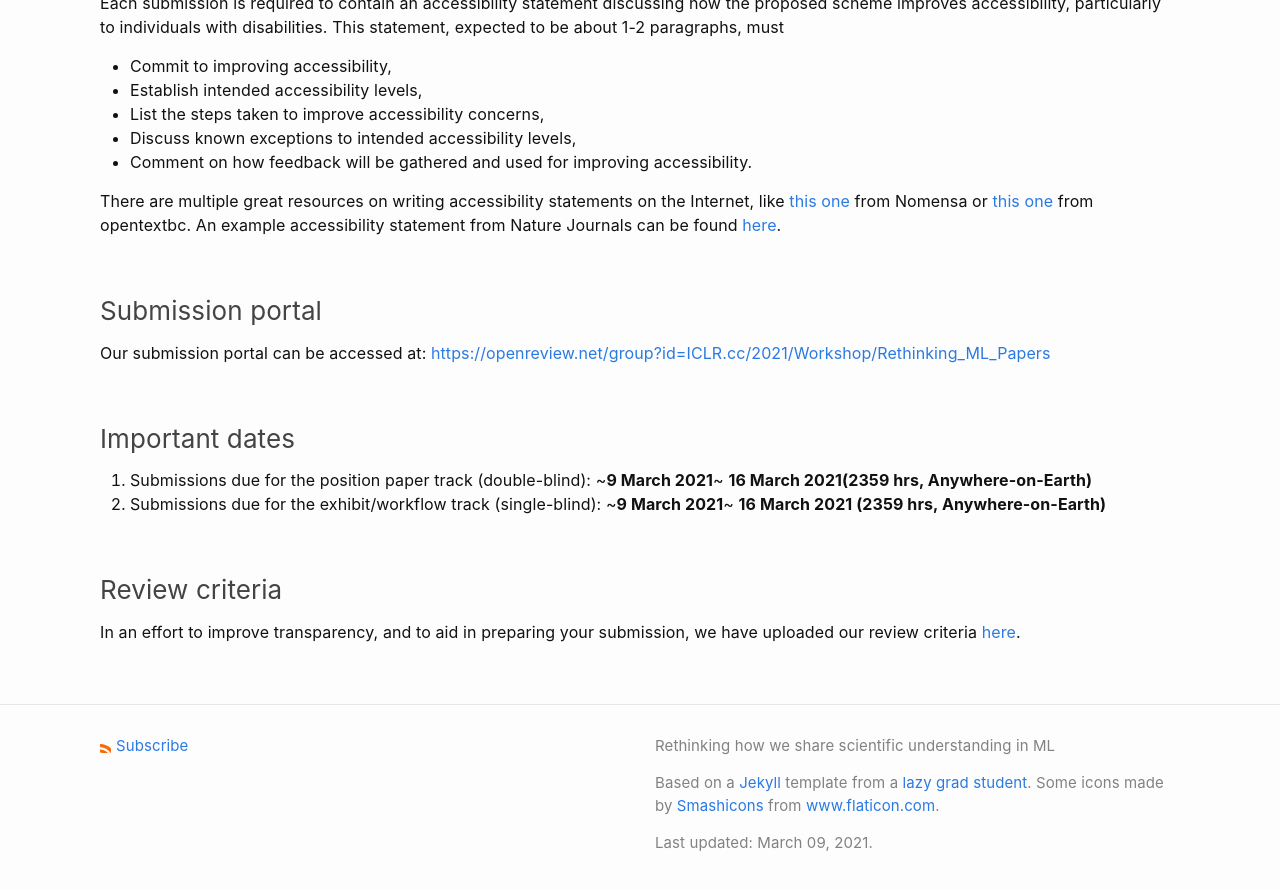
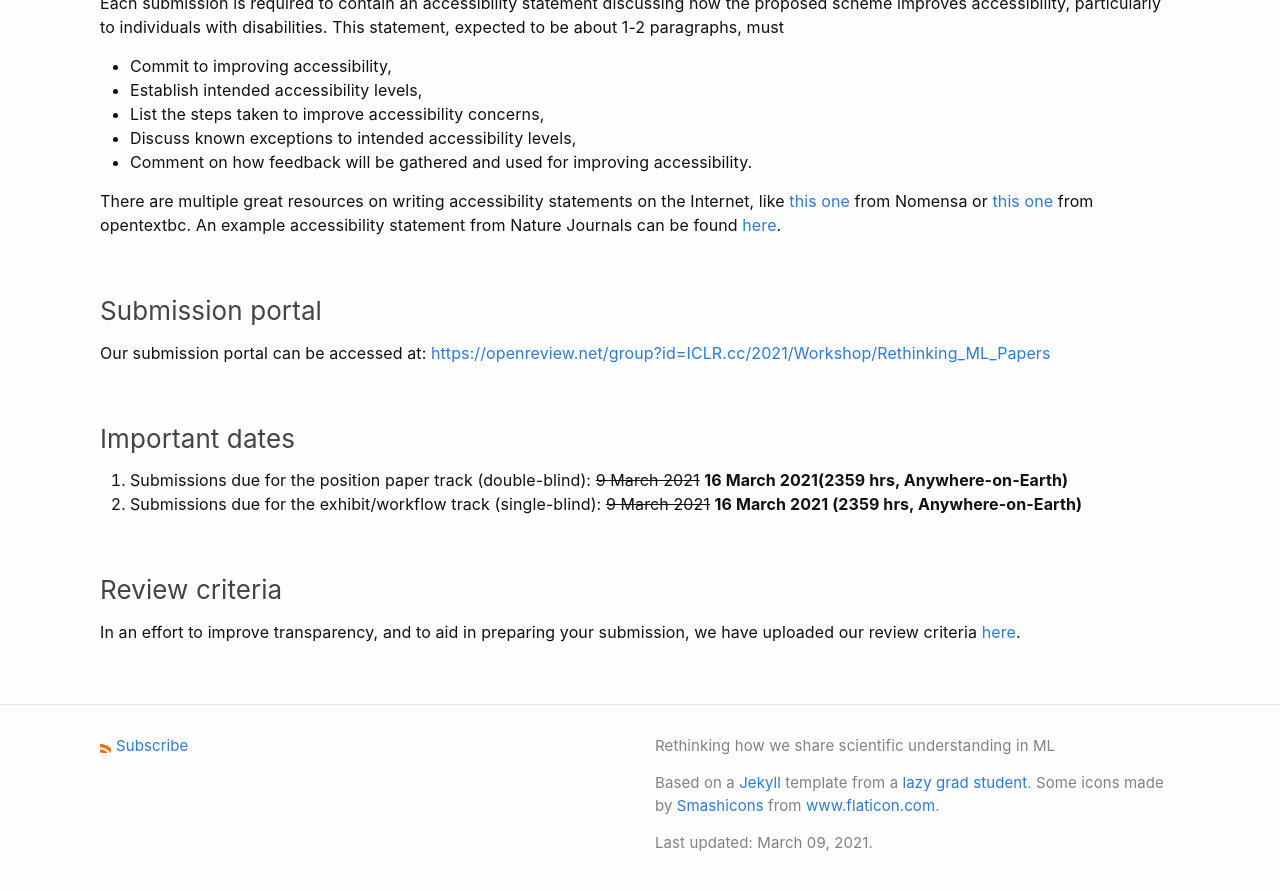
Before and after one commit to rethinkingmlpapers/rethinkingmlpapers.github.io, a Jekyll site: the page built from submit.md, in a window 1280 px wide and 900 px high, scrolled down 1805 px. Shown: the top 890 px of the window. Built offline with Jekyll 4.4.1, drawn with Linux system fonts in a browser that asks for light colours.

Commit message:
Fix typo
Signed-off-by: Krishna Murthy <krrish94@gmail.com>

```diff
--- a/submit.md
+++ b/submit.md
@@ -69,8 +69,8 @@ Our submission portal can be accessed at: [https://openreview.net/group?id=ICLR.
 
 ### Important dates
 
-1. Submissions due for the position paper track (double-blind): ~**9 March 2021**~ **16 March 2021(2359 hrs, Anywhere-on-Earth)**
-2. Submissions due for the exhibit/workflow track (single-blind): ~**9 March 2021**~ **16 March 2021 (2359 hrs, Anywhere-on-Earth)**
+1. Submissions due for the position paper track (double-blind): ~~9 March 2021~~ **16 March 2021(2359 hrs, Anywhere-on-Earth)**
+2. Submissions due for the exhibit/workflow track (single-blind): ~~9 March 2021~~ **16 March 2021 (2359 hrs, Anywhere-on-Earth)**
 
 
 ### Review criteria
```
